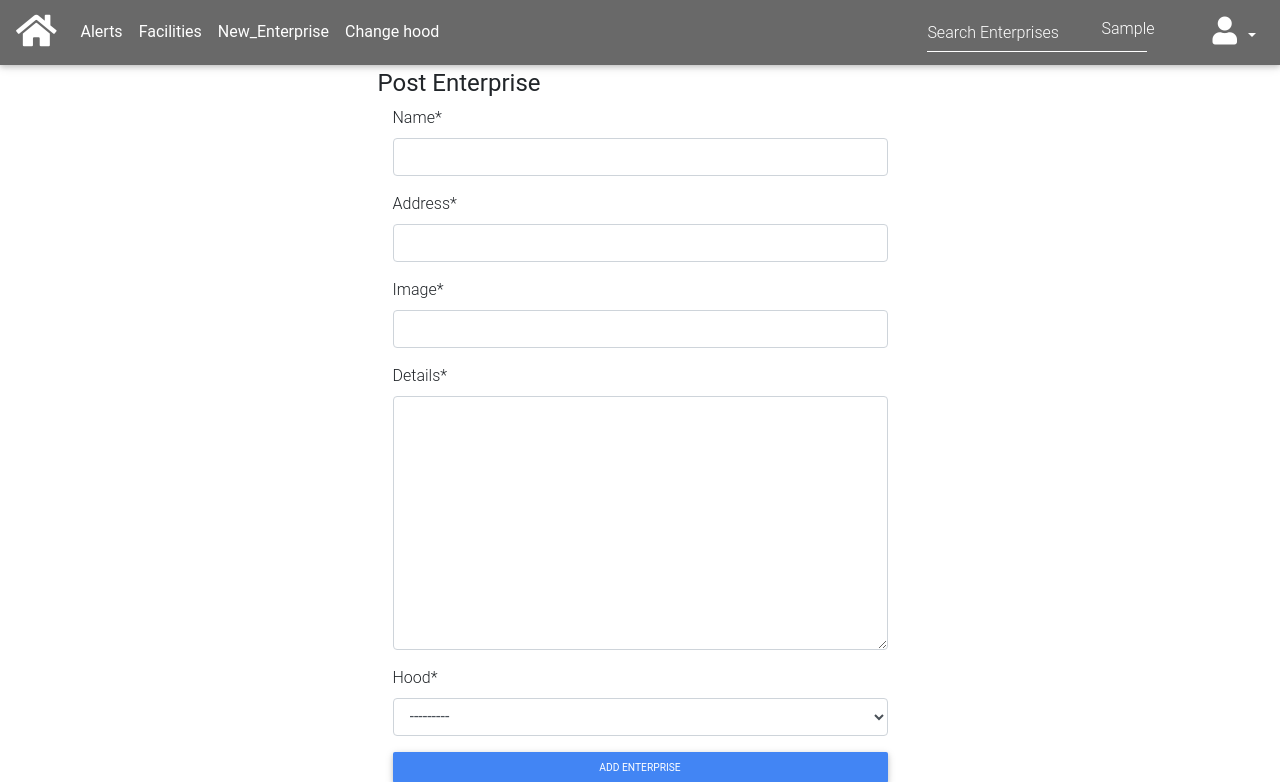
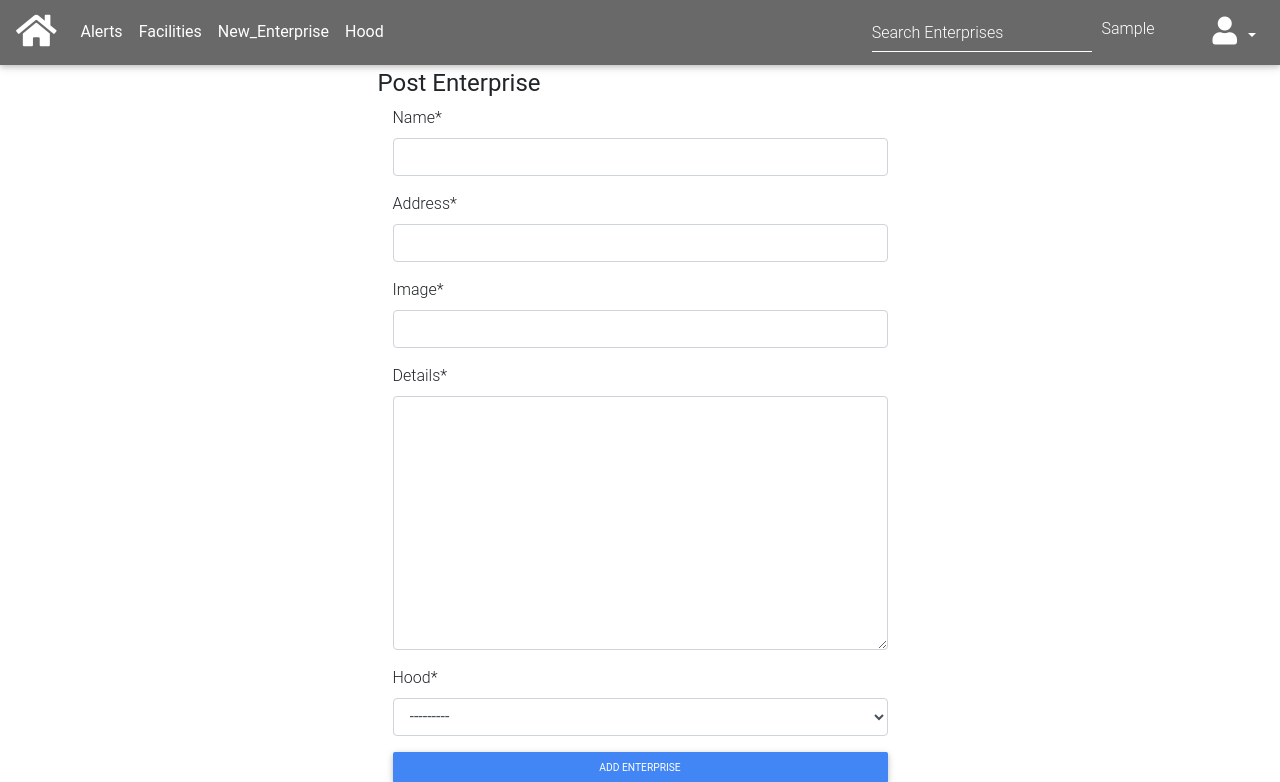
Before and after one commit to Valentino-Junior/ulinzihood, a Django app: page /post_business/ in a window 1280 px wide. Shown: the top 782 px of the page. Run offline with Django 3.2, Linux system fonts and the light colour scheme; the visitor is signed in with stand-in values (Sample User, id 1); data that the repository does not hold is empty; some libraries are stand-ins or nearby versions; some web fonts are replaced.

Commit message:
updated the navbar

```diff
--- a/hood/templates/navbar.html
+++ b/hood/templates/navbar.html
@@ -25,7 +25,7 @@
         <a class="nav-link" href="{% url 'post_business'%}"><b>New_Enterprise</b></a>
       </li>
       <li class="nav-item">
-        <a class="nav-link" href="{%url 'create_profile'%}"><b>Change hood</b></a>
+        <a class="nav-link" href="{%url 'create_profile'%}"><b>Hood</b></a>
       </li>
       <li class="nav-item dropdown ">
           <form class="form-inline navbar-form " role="search" action="{%url 'search'%}">
```
